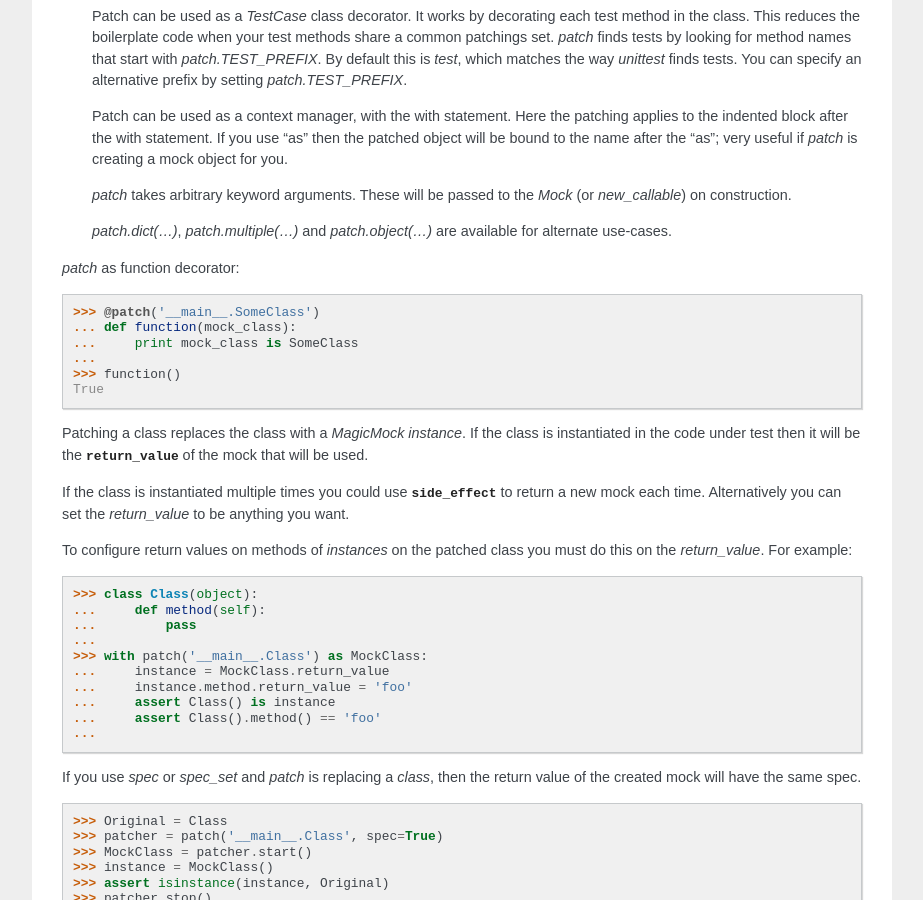
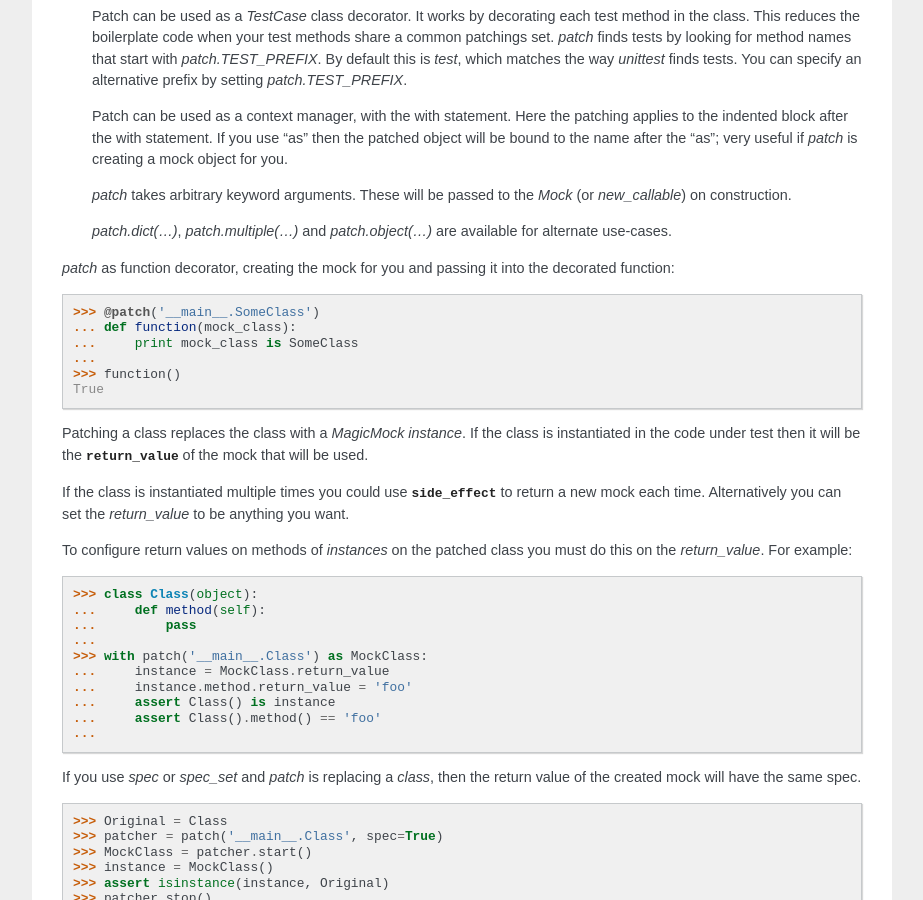
Before and after one commit to testing-cabal/mock, a Sphinx documentation site: the page built from docs/patch.txt, in a window 1280 px wide and 900 px high, scrolled down 1011 px. Shown: the whole window, without its empty margins (198-1121 px from the left). Built offline with Sphinx 7.4.7, drawn with Linux system fonts in a browser that asks for light colours.

Commit message:
Updated example to patch documentation

```diff
--- a/docs/patch.txt
+++ b/docs/patch.txt
@@ -108,7 +108,8 @@ patch
     `patch.dict(...)`, `patch.multiple(...)` and `patch.object(...)` are
     available for alternate use-cases.
 
-`patch` as function decorator:
+`patch` as function decorator, creating the mock for you and passing it into
+the decorated function:
 
 .. doctest::
 
```
